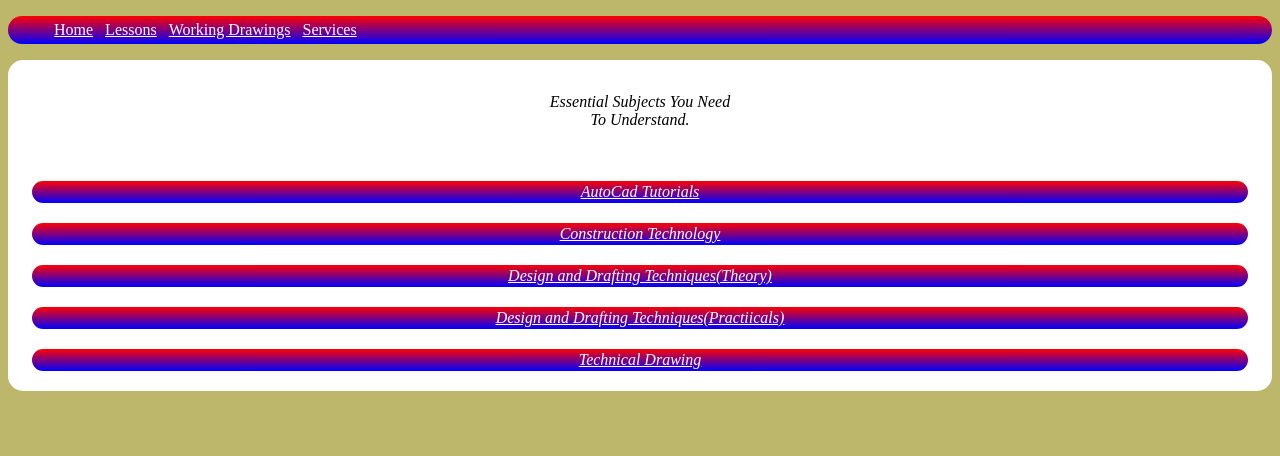
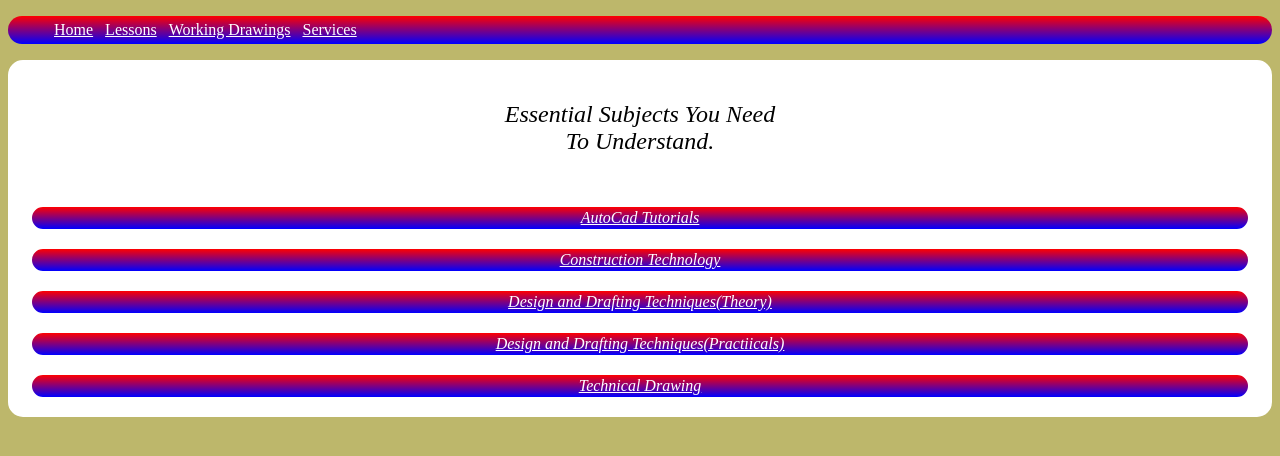
Before and after one commit to SethM28/Help-Me-Draft, a plain HTML site: page pages/lessons.html in a window 1280 px wide. Drawn offline with Linux system fonts and the light colour scheme.

Commit message:
Update lessons.html

```diff
--- a/pages/lessons.html
+++ b/pages/lessons.html
@@ -16,7 +16,7 @@
             </ul>
         </nav>
         <div id="div">
-         <p style="text-align:center; fontsize:24px"><i>Essential Subjects You Need<br> To Understand.</></p>
+         <p style="text-align:center; font-size:x-large"><i>Essential Subjects You Need<br> To Understand.</></p>
          <p class="sub" style="margin-top:50px"><a href="../lessonspages/autocadtutorials.html"><i>AutoCad Tutorials</i></a></p>
          <p class="sub"><a href="../lessonspages/construction.html"><i>Construction Technology</i></a></p>
          <p class="sub"><a href="../lessonspages/designtheory.html"><i>Design and Drafting Techniques(Theory)</i></a></p>
```
